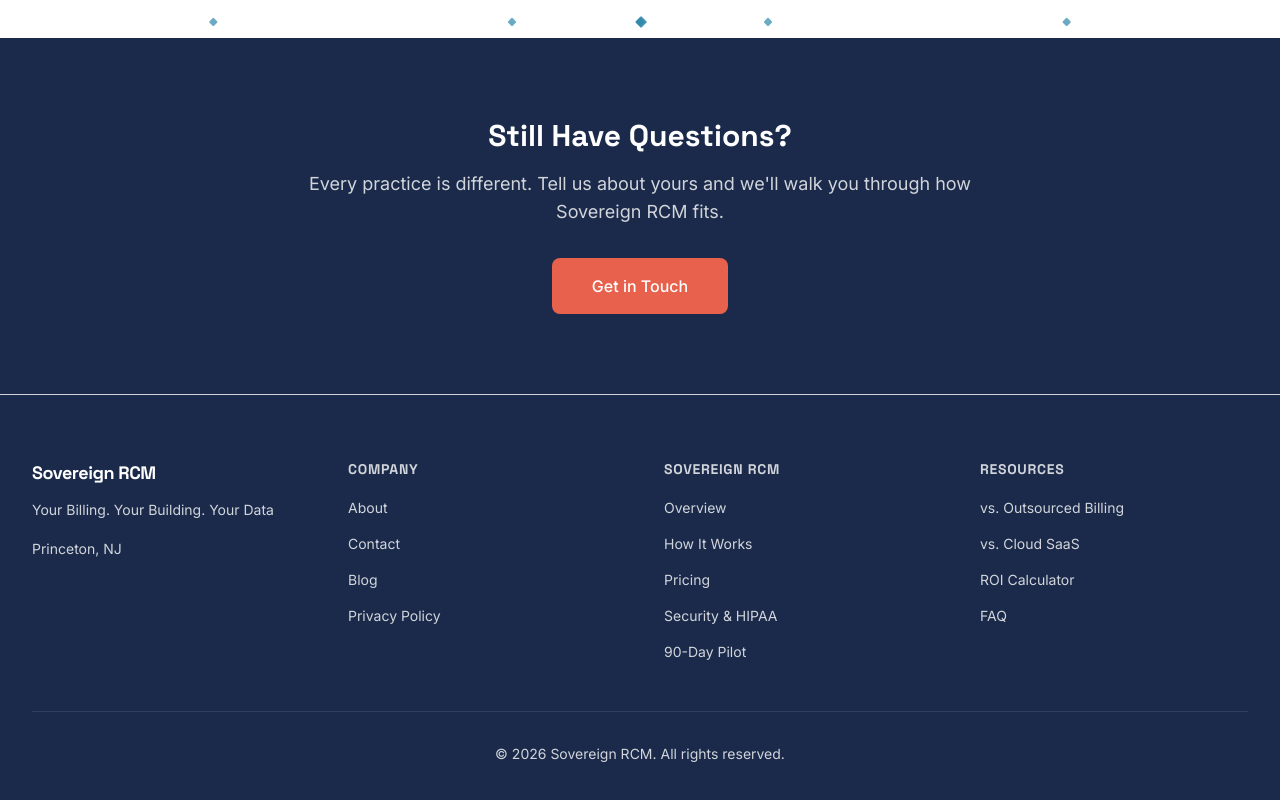
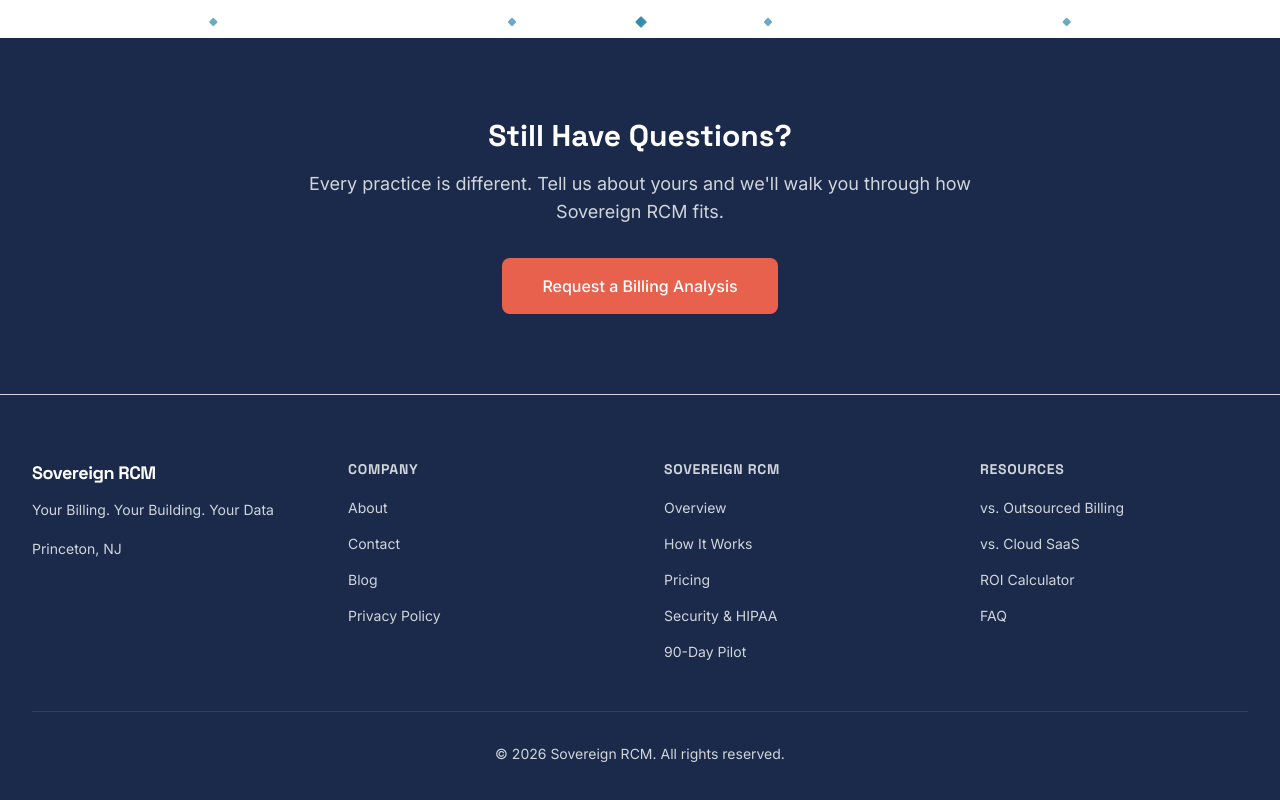
Before and after one commit to RizeXCapital/website, a Next.js app: page /sovereign-rcm/faq in a window 1280 px wide. Shown: the part 4154-4954 px from the top of the page. Built offline with nearby package versions, Linux system fonts and the light colour scheme.

Commit message:
Fix FAQ CTA text to match Sovereign RCM page convention
Change "Get in Touch" to "Request a Billing Analysis" on the FAQ
bottom CTA to stay consistent with other Sovereign RCM pages.

```diff
--- a/src/app/sovereign-rcm/faq/page.tsx
+++ b/src/app/sovereign-rcm/faq/page.tsx
@@ -332,7 +332,7 @@
                 href="/contact"
                 className="inline-block rounded-lg bg-coral px-10 py-4 text-base font-medium text-white transition-colors hover:bg-coral-hover"
               >
-                Get in Touch
+                Request a Billing Analysis
               </Link>
             </div>
           </div>
```
